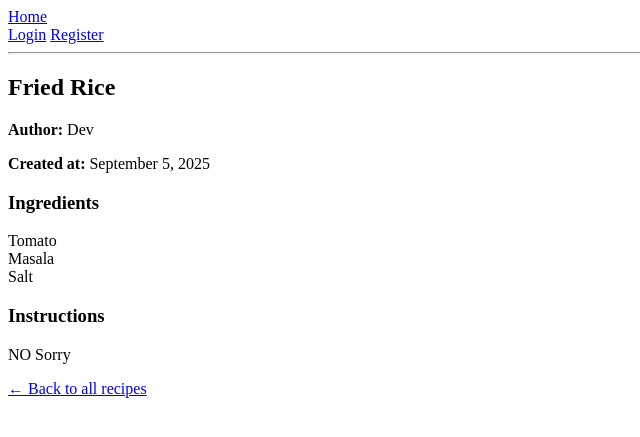
After one commit to devstha61/Recipe-list-django, a Django app: page /recipe/1/ in a window 1280 px wide. The commit adds this page. Shown: the top 437 px of the page, without its empty margins (0-640 px from the left). Run offline with Django 5.2, Linux system fonts and the light colour scheme; data comes from the database, SQL or seed files in the repository; both versions use the stored data as it was after the commit.

Commit message:
Added user authentication and receipe_detail

```diff
--- a/recipe_project/recipe_project/urls.py
+++ b/recipe_project/recipe_project/urls.py
@@ -1,23 +1,13 @@
-"""
-URL configuration for recipe_project project.
-
-The `urlpatterns` list routes URLs to views. For more information please see:
-    https://docs.djangoproject.com/en/5.2/topics/http/urls/
-Examples:
-Function views
-    1. Add an import:  from my_app import views
-    2. Add a URL to urlpatterns:  path('', views.home, name='home')
-Class-based views
-    1. Add an import:  from other_app.views import Home
-    2. Add a URL to urlpatterns:  path('', Home.as_view(), name='home')
-Including another URLconf
-    1. Import the include() function: from django.urls import include, path
-    2. Add a URL to urlpatterns:  path('blog/', include('blog.urls'))
-"""
 from django.contrib import admin
 from django.urls import include, path
+from django.conf import settings
+from django.conf.urls.static import static
 
 urlpatterns = [
     path('admin/', admin.site.urls),
     path('', include('recipes.urls')),
+
 ]
+
+if settings.DEBUG:
+    urlpatterns += static(settings.MEDIA_URL, document_root=settings.MEDIA_ROOT)
--- a/recipe_project/recipes/models.py
+++ b/recipe_project/recipes/models.py
@@ -7,6 +7,7 @@ class Recipe(models.Model):
     instructions = models.TextField()
     created_at = models.DateTimeField(auto_now_add=True)
     author = models.ForeignKey(User, on_delete=models.CASCADE)
+    image = models.ImageField(upload_to='recipes/', null=True, blank=True)
 
     def __str__(self):
         return self.title
--- a/recipe_project/recipes/urls.py
+++ b/recipe_project/recipes/urls.py
@@ -1,6 +1,11 @@
 from django.urls import path
 from . import views
+from django.contrib.auth import views as auth_views
 
 urlpatterns = [
-    path('', views.recipe_list, name='recipe_list'),
+    path('', views.recipe_list, name='recipe-list'),
+    path('recipe/<int:pk>/', views.recipe_detail, name='recipe-detail'),
+    path('login/', auth_views.LoginView.as_view(template_name='registration/login.html'), name='login'),
+    path('logout/', auth_views.LogoutView.as_view(next_page='recipe-list'), name='logout'),
+    path('register/', views.register, name='register'),
 ]
--- a/recipe_project/recipes/views.py
+++ b/recipe_project/recipes/views.py
@@ -1,6 +1,24 @@
-from django.shortcuts import render
+from django.shortcuts import get_object_or_404, render, redirect
 from .models import Recipe
+from django.contrib.auth.forms import UserCreationForm
+from django.contrib.auth import login
+
 
 def recipe_list(request):
     recipes = Recipe.objects.all()
-    return render(request, "../templates/recipe_list.html", {'recipes': recipes})
+    return render(request, 'recipe_list.html', {'recipes': recipes})
+
+def recipe_detail(request, pk):
+    recipe = get_object_or_404(Recipe, pk=pk)
+    return render(request, 'recipe_detail.html', {'recipe': recipe})
+
+def register(request):
+    if request.method == 'POST':
+        form = UserCreationForm(request.POST)
+        if form.is_valid():
+            user = form.save()
+            login(request, user)
+            return redirect('recipe-list')
+    else:
+        form = UserCreationForm()
+    return render(request, "registration/register.html", {'form': form})
--- a/recipe_project/templates/base.html
+++ b/recipe_project/templates/base.html
@@ -1,15 +1,32 @@
-{% load static %}
 <!DOCTYPE html>
-<html lang="en">
+<html>
 <head>
-    <meta charset="UTF-8">
-    <meta name="viewport" content="width=device-width, initial-scale=1.0">
-    <title>Recipe Book</title>
+    <title>Recipe App</title>
 </head>
 <body>
-     {% block content %}
+    <header>
+        <nav>
+            <div>
+                <a href="{% url 'recipe-list' %}">Home</a>
+            </div>
+            <div>
+                {% if user.is_authenticated %}
+                    <span>Hi, {{ user.username }}!</span>
+                    <form method="post" action="{% url 'logout' %}" style="display:inline;">
+                        {% csrf_token %}
+                        <button type="submit">Logout</button>
+                    </form>
+                {% else %}
+                    <a href="{% url 'login' %}">Login</a>
+                    <a href="{% url 'register' %}">Register</a>
+                {% endif %}
+            </div>
+        </nav>
+    </header>
 
-     {% endblock %}
+    <hr>
 
+    {% block content %}
+    {% endblock %}
 </body>
 </html>
--- /dev/null
+++ b/recipe_project/templates/recipe_detail.html
@@ -0,0 +1,20 @@
+{% extends "base.html" %}
+
+{% block content %}
+    <h2>{{ recipe.title }}</h2>
+
+    {% if recipe.image %}
+        <img src="{{ recipe.image.url }}" alt="{{ recipe.title }}" style="max-width:300px; height:auto;">
+    {% endif %}
+
+    <p><strong>Author:</strong> {{ recipe.author.username }}</p>
+    <p><strong>Created at:</strong> {{ recipe.created_at|date:"F j, Y" }}</p>
+
+    <h3>Ingredients</h3>
+    <p>{{ recipe.ingredients|linebreaks }}</p>
+
+    <h3>Instructions</h3>
+    <p>{{ recipe.instructions|linebreaks }}</p>
+
+    <a href="{% url 'recipe-list' %}">← Back to all recipes</a>
+{% endblock %}
--- a/recipe_project/templates/recipe_list.html
+++ b/recipe_project/templates/recipe_list.html
@@ -4,7 +4,9 @@
 <h2>All Recipes</h2>
 <ul>
     {% for recipe in recipes %}
-        <li>{{ recipe.title }}</li>
+        <li>
+            <a href="{% url 'recipe-detail' recipe.pk %}">{{ recipe.title }}</a>
+        </li>
     {% empty %}
         <li>No recipes yet.</li>
     {% endfor %}
```
Also changed, not shown: recipe_project/recipe_project/settings.py (+7 -0 lines), recipe_project/templates/registration/login.html (added, +11 -0 lines), recipe_project/templates/registration/register.html (added, +11 -0 lines), recipe_project/db.sqlite3, recipe_project/recipes/migrations/0002_recipe_image.py (added).
